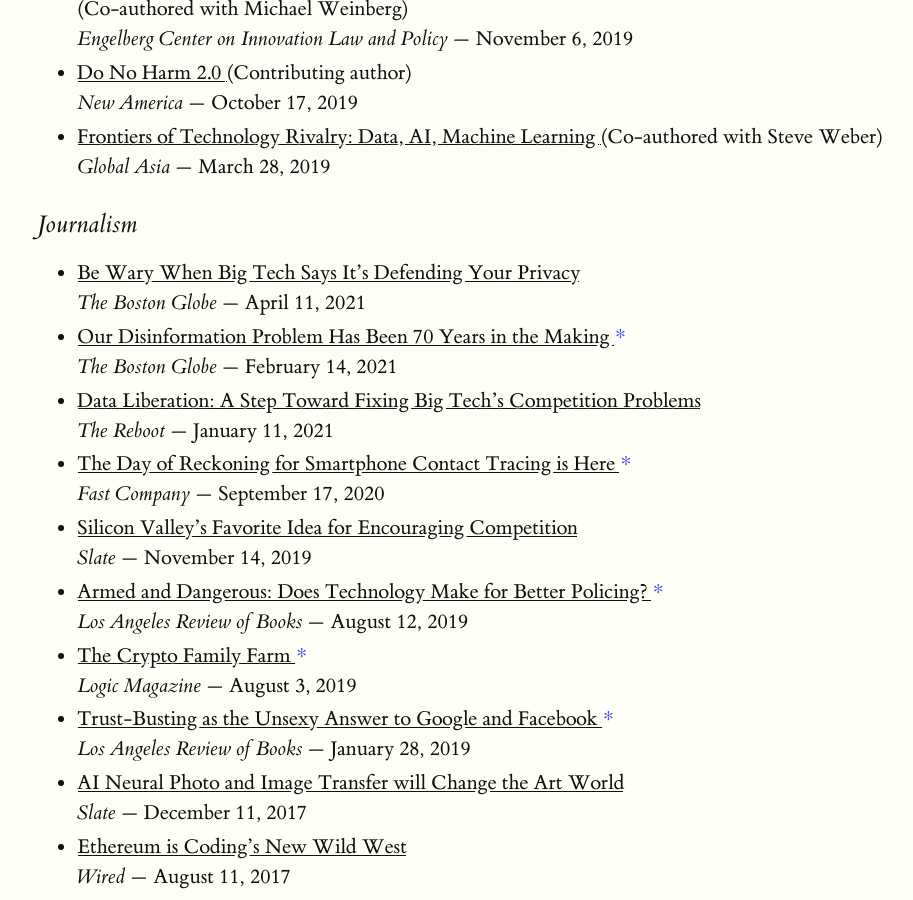
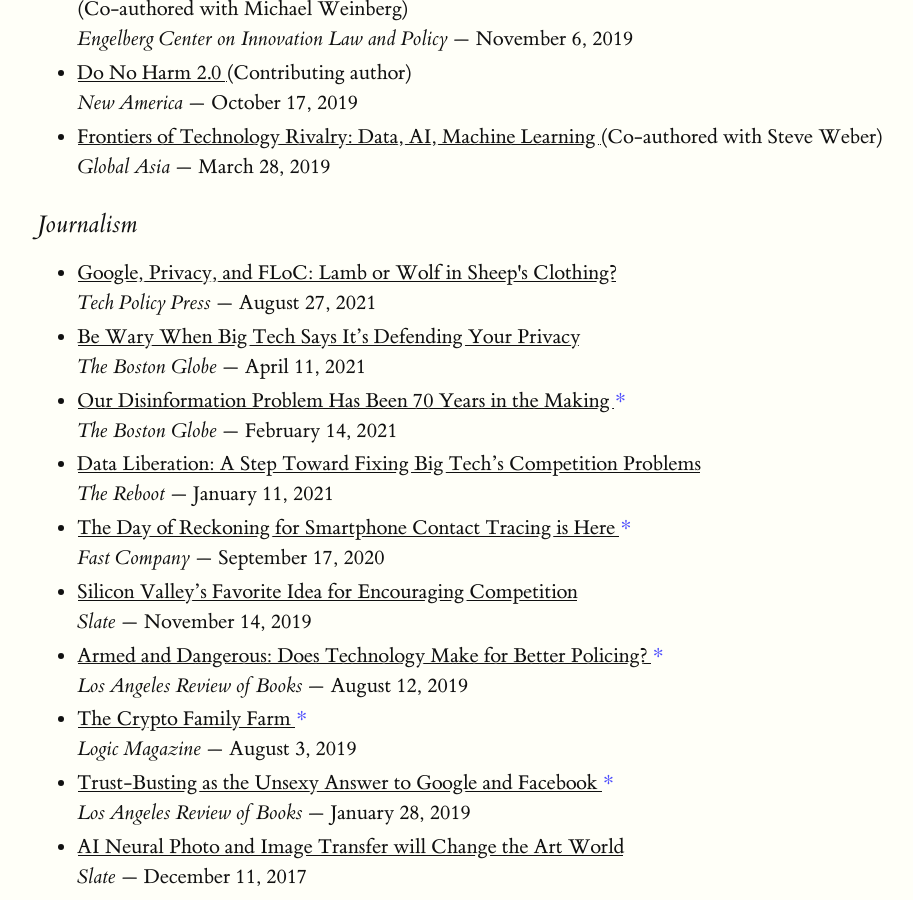
Before and after one commit to gajeam/gajeam.github.io, a Jekyll site: the page built from index.html, in a window 1280 px wide and 900 px high, scrolled down 981 px. Shown: the whole window, without its empty margins (91-1004 px from the left). Built offline with Jekyll 4.4.1, drawn with Linux system fonts in a browser that asks for light colours.

Commit message:
Added FLoC piece

```diff
--- a/_data/links.yaml
+++ b/_data/links.yaml
@@ -49,6 +49,11 @@
         fave: false
   - title: "Journalism"
     list:
+      - name: "Google, Privacy, and FLoC: Lamb or Wolf in Sheep's Clothing?"
+        publisher: Tech Policy Press
+        link: https://techpolicy.press/google-privacy-and-floc-lamb-or-wolf-in-sheeps-clothing/
+        date: August 27, 2021
+        fave: false
       - name: "Be Wary When Big Tech Says It’s Defending Your Privacy"
         publisher: The Boston Globe
         link: https://www.bostonglobe.com/2021/04/11/opinion/be-wary-when-big-tech-says-its-defending-your-privacy/
```
